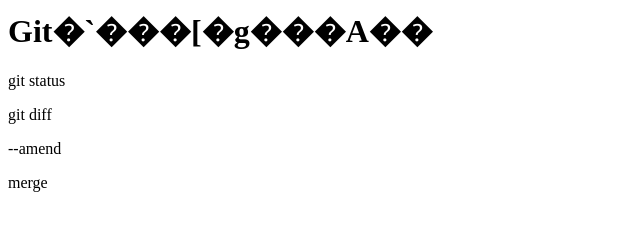
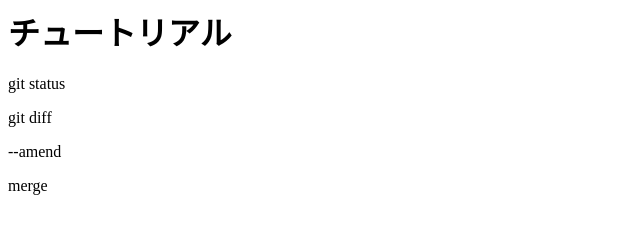
Before and after one commit to shonen3/git_tutorial, a plain HTML site: page index.html in a window 1280 px wide. Shown: the whole page, without its empty margins (0-640 px from the left). Drawn offline with Linux system fonts and the light colour scheme.

Commit message:
Update index.html

```diff
--- a/index.html
+++ b/index.html
@@ -1,4 +1,4 @@
-<h1>Git�`���[�g���A��</h1>
+<h1>チュートリアル</h1>
 <p>git status</p>
 <p>git diff</p>
 <p>--amend</p>
```
